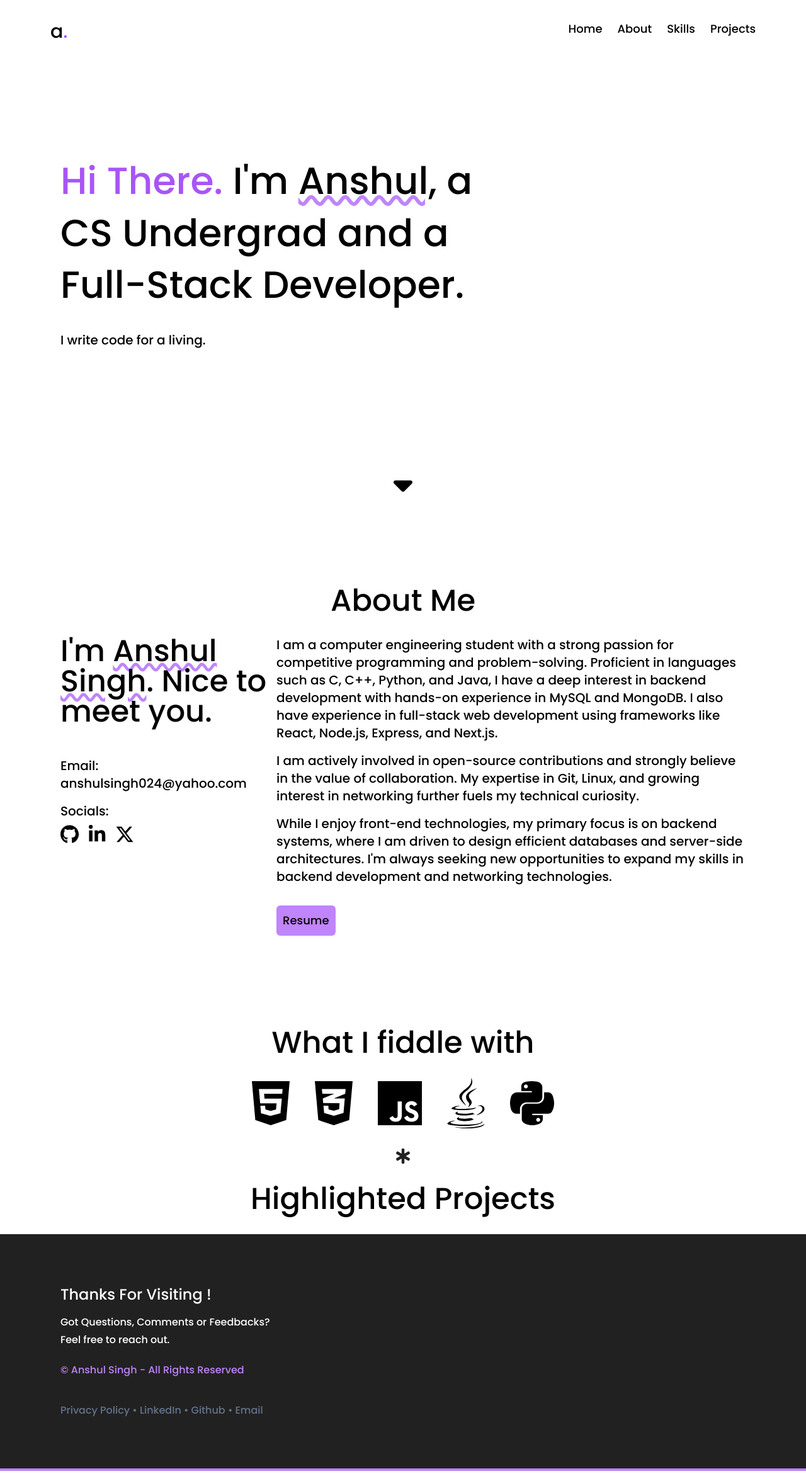
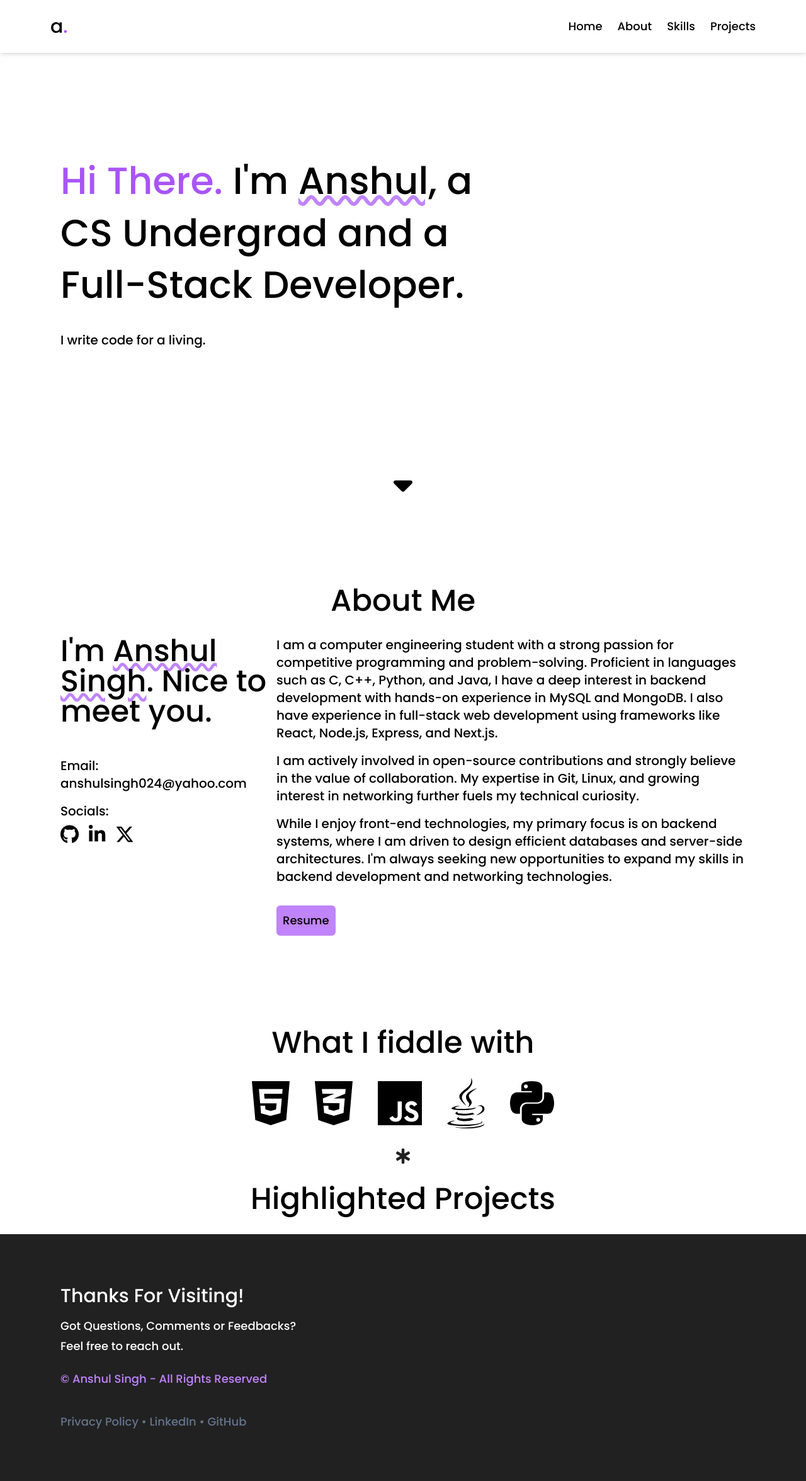
Before and after one commit to Anshul-004/Portfolio, a React (Vite) app: page / in a window 1280 px wide. Shown: the whole page at 63% size. Built offline with nearby package versions, Linux system fonts and the light colour scheme.

Commit message:
Responsive Footer, Navbar

```diff
--- a/src/components/Footer.jsx
+++ b/src/components/Footer.jsx
@@ -1,42 +1,45 @@
 import React from "react";
+
 const Footer = () => {
   return (
-    <>
-      <div className=" bg-myblack">
-        <footer className="text-white px-24 py-20">
-          <h2 className="text-2xl mb-4">Thanks For Visiting !</h2>
-          <div className="mb-1">Got Questions, Comments or Feedbacks?</div>
-          <div className="mb-6">Feel free to reach out.</div>
-          <span className=" text-purple-400">
+    <div className="bg-myblack">
+      <footer className="text-white px-6 md:px-12 lg:px-24 py-10 md:py-16 lg:py-20">
+        <h2 className="text-xl md:text-2xl lg:text-3xl mb-4">Thanks For Visiting!</h2>
+        <div className="mb-1 text-sm md:text-base lg:text-lg">Got Questions, Comments or Feedbacks?</div>
+        <div className="mb-6 text-sm md:text-base lg:text-lg">Feel free to reach out.</div>
+        <span className="text-purple-400 text-sm md:text-base lg:text-lg">
           &copy; Anshul Singh - All Rights Reserved
         </span>
-          <div className="mt-10 text-slate-500">
+        <div className="mt-10 text-slate-500 text-sm md:text-base lg:text-lg">
           <a
             href="https://docs.github.com/en/site-policy/privacy-policies/github-general-privacy-statement"
             target="_blank"
+            rel="noopener noreferrer"
+            className="hover:text-purple-400"
           >
             Privacy Policy
           </a>{" "}
           &#8226;{" "}
-            <a href="https://www.linkedin.com/in/anshulsingh-/" target="_blank">
+          <a
+            href="https://www.linkedin.com/in/anshulsingh-/"
+            target="_blank"
+            rel="noopener noreferrer"
+            className="hover:text-purple-400"
+          >
             LinkedIn
           </a>{" "}
           &#8226;{" "}
-            <a href="https://github.com/Anshul-004" target="_blank">
-              Github
-            </a>{" "}
-            &#8226;{" "}
           <a
-              href="mailto:anshulsingh024@yahoo.com?subject=Regarding%20your%20Portfolio%20Website%20(anshulsingh.me)"
+            href="https://github.com/Anshul-004"
             target="_blank"
+            rel="noopener noreferrer"
+            className="hover:text-purple-400"
           >
-              Email
+            GitHub
           </a>
         </div>
       </footer>
     </div>
-      <div className=" bg-purple-400 h-1"></div>
-    </>
   );
 };
 
--- a/src/components/Navbar.jsx
+++ b/src/components/Navbar.jsx
@@ -1,24 +1,41 @@
-import React from "react";
+import React, { useState } from "react";
 
 const Navbar = () => {
+  const [isOpen, setIsOpen] = useState(false);
+
+  const toggleMenu = () => {
+    setIsOpen(!isOpen);
+  };
+
   return (
-    <nav className=" px-20 py-8 fixed top-0 left-0 w-full z-10 bg-white">
-      <div className="flex justify-between align-middle">
+    <nav className="px-6 md:px-12 lg:px-20 py-4 md:py-6 fixed top-0 left-0 w-full z-10 bg-white shadow-md">
+      <div className="flex justify-between items-center">
         <div className="icon text-3xl">
-        <a href="/">
-          <span className="">a</span>
-          <span className=" text-purple-500">.</span>
+          <a href="/">
+            <span className="">a</span>
+            <span className="text-purple-500">.</span>
           </a>
         </div>
-        <ul className="flex text-lg space-x-6">
-          <li className=" hover:text-purple-600"><a href="#home">Home</a></li>
-          <li className=" hover:text-purple-600"><a href="#about">About</a></li>
-          <li className=" hover:text-purple-600"><a href="#skills">Skills</a></li>
-          <li className=" hover:text-purple-600"><a href="#projects">Projects</a></li>
-          {/* <li><a href="#contact">Contact</a></li> */}
+        <div className="md:hidden">
+          <button onClick={toggleMenu} className="text-3xl focus:outline-none">
+            &#9776;
+          </button>
+        </div>
+        <ul className={`flex-col md:flex-row md:flex text-lg space-y-4 md:space-y-0 md:space-x-6 ${isOpen ? 'flex' : 'hidden'} md:flex`}>
+          <li className="hover:text-purple-600">
+            <a href="#home">Home</a>
+          </li>
+          <li className="hover:text-purple-600">
+            <a href="#about">About</a>
+          </li>
+          <li className="hover:text-purple-600">
+            <a href="#skills">Skills</a>
+          </li>
+          <li className="hover:text-purple-600">
+            <a href="#projects">Projects</a>
+          </li>
         </ul>
       </div>
-
     </nav>
   );
 };
```
Lines whose indentation alone changed are shown as unchanged.
